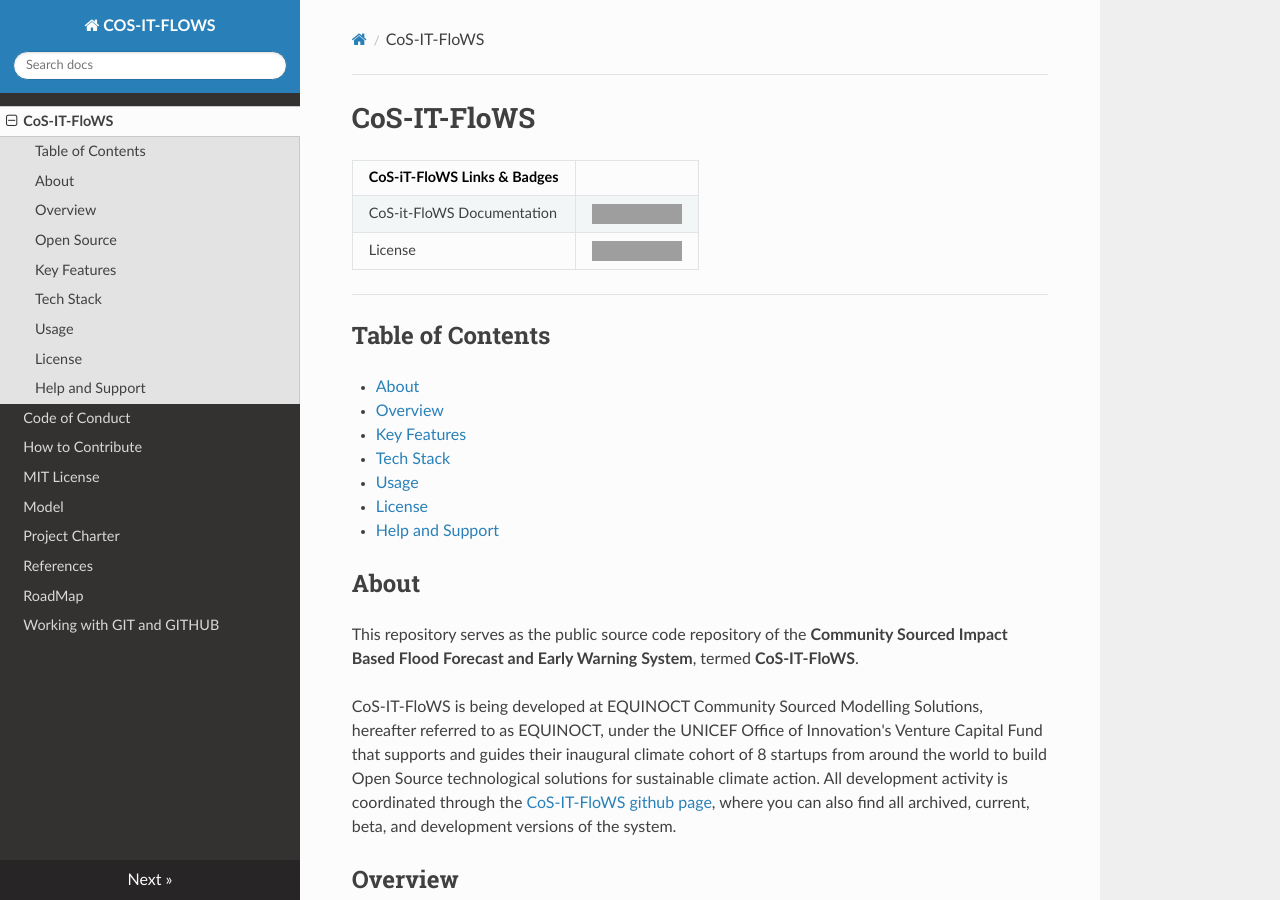
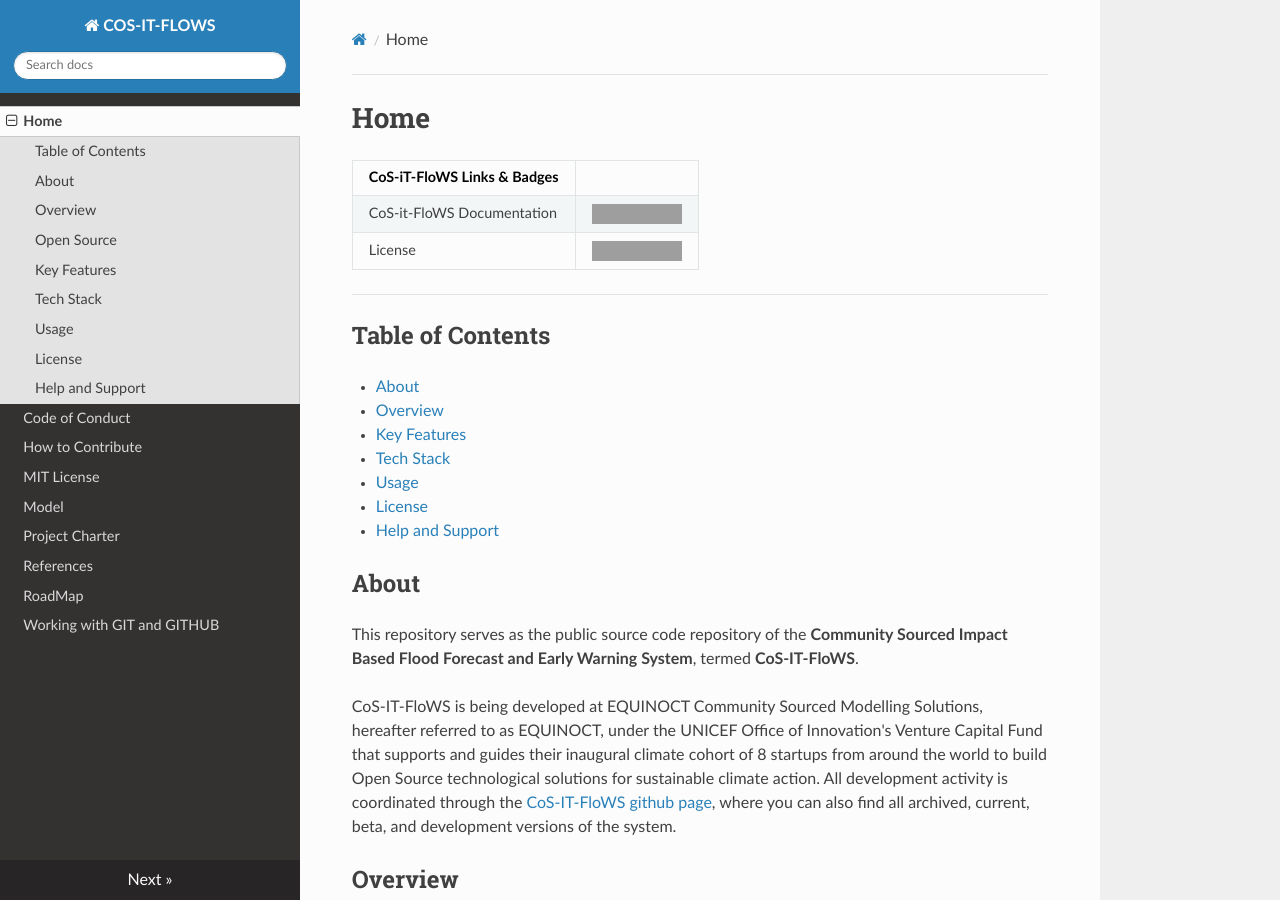
Before and after one commit to COS-IT-FLOWS/COS-IT-FLOWS-Documentation, an MkDocs documentation site: the page built from docs/index.md, in a window 1280 px wide and 900 px high. Built offline with MkDocs 1.6.1, drawn with Linux system fonts in a browser that asks for light colours; nearby versions of some CDN libraries; grey boxes are pictures that could not be loaded.

Commit message:
First Draft Complete

```diff
--- a/docs/index.md
+++ b/docs/index.md
@@ -1,4 +1,4 @@
-# CoS-IT-FloWS
+# Home
 
 | CoS-iT-FloWS Links & Badges              |                                                                             |
 |------------------------|----------------------------------------------------------------------------------------------------------------------------------------------------------------------------------------------------------|
```
